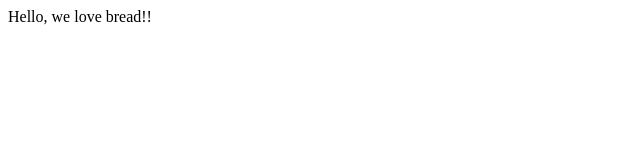
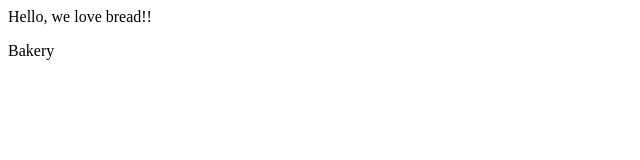
Before and after one commit to DamieIsBreadie/demo-repo, a plain HTML site: page index.html in a window 1280 px wide. Shown: the full height of the page, 0-640 px from the left. Drawn offline with Linux system fonts and the light colour scheme.

Commit message:
Added Bakery

```diff
--- a/index.html
+++ b/index.html
@@ -1 +1,2 @@
 <div>Hello, we love bread!!</div>
+<p>Bakery</p>
```
